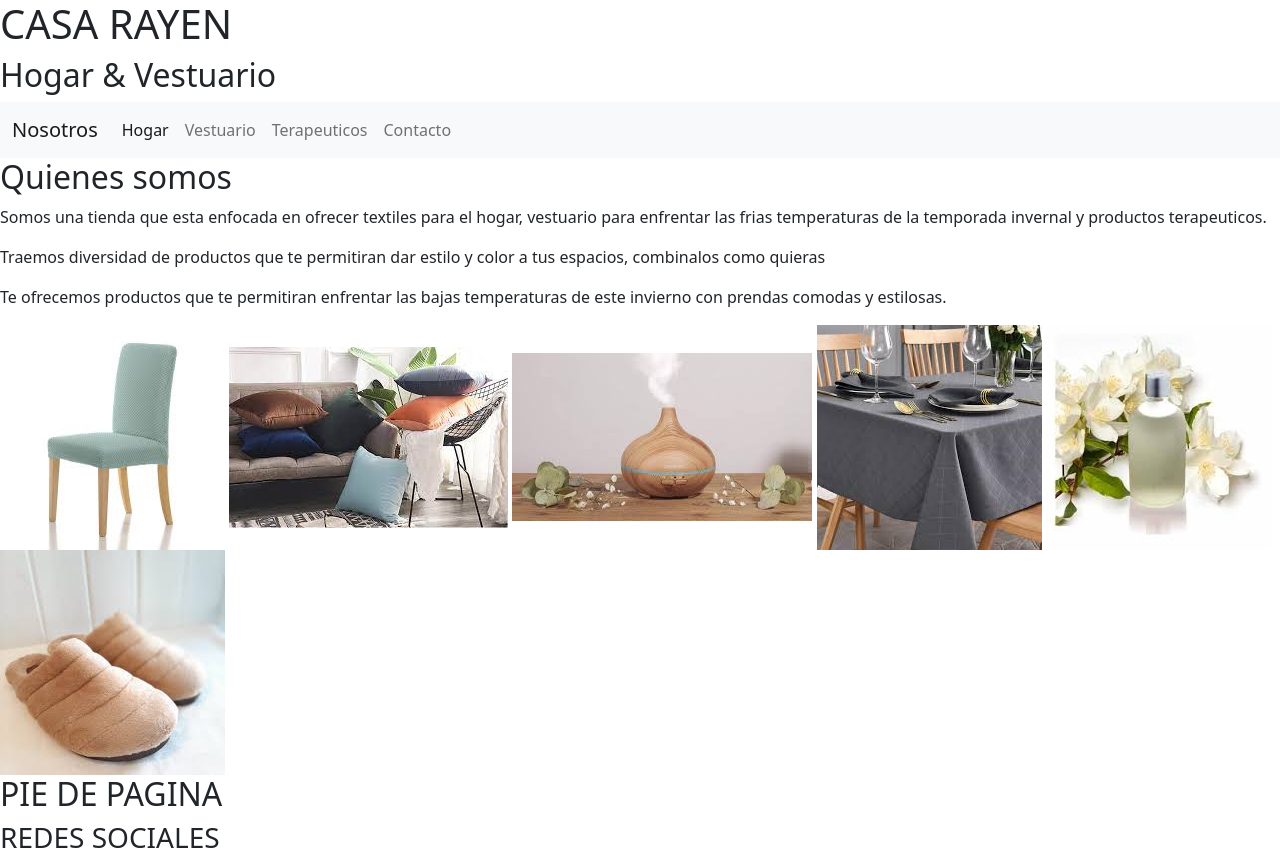
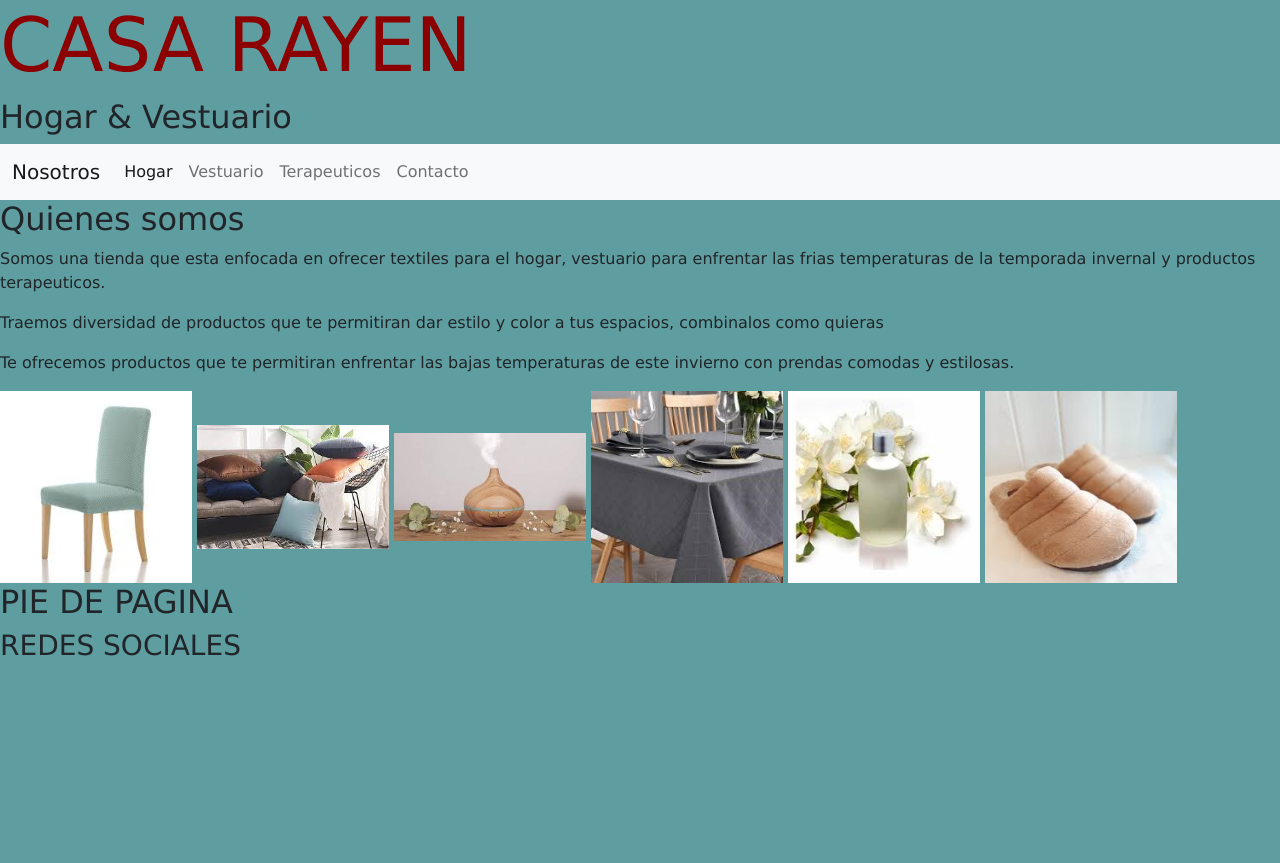
Before and after one commit to luisaol25/proyecto-tienda-varios, a plain HTML site: page index.html in a window 1280 px wide. After the commit the page ends 800 px from the top, so only its background shows below. Drawn offline with nearby package versions, Linux system fonts and the light colour scheme.

Commit message:
Segunda Entrega Proyecto final

```diff
--- a/css/style.css
+++ b/css/style.css
@@ -1,3 +1,27 @@
+body{
+    font-family: 'Lucida Sans', 'Lucida Sans Regular', 'Lucida Grande', 'Lucida Sans Unicode', Geneva, Verdana, sans-serif;
+    background-color: cadetblue;
+}
+h1{
+    font-size: 75px;
+    color: darkred;
+}
+#imagenes img{
+    width: 15%;
+    transition: all 300ms;
+    position: relative;
+
+}
+
+#imagenes img:hover{
+    transform: scale(1.15);
+}
+
+.nav{
+    background-color: currentColor;
+}
+
+
 ul{
     background-color: rgb(56, 87, 87);
 
@@ -8,7 +32,7 @@ li{
     background-color: cornflowerblue;
     margin-right: 20%;
 
-    ;
+
 }
 
 a{
@@ -20,3 +44,9 @@ a{
 
 
 }
+
+.icon{
+    position:relative;
+    display: inline-flex;
+
+}
--- a/index.html
+++ b/index.html
@@ -12,7 +12,7 @@
     <h1>CASA RAYEN</h1>
     <h2>Hogar & Vestuario</h2>
 
-    <header class=>
+    <header>
 
         <nav class="navbar navbar-expand-lg navbar-light bg-light">
             <div class="container-fluid">
@@ -42,8 +42,8 @@
           <p>Te ofrecemos productos que te permitiran enfrentar las bajas temperaturas de este invierno con prendas comodas y estilosas.</p>
     </main>
 
-    <div>
-        <img src="./images/funda-sillas-verde.jfif" alt="funda-sillas-verde">
+    <div id="imagenes">
+        <img src ="./images/funda-sillas-verde.jfif" alt="funda-sillas-verde">
         <img src="./images/fundas-cojin.jfif" alt="fundas-cojin">
         <img src="./images/difusor-aroma-madera.jfif" alt="">
         <img src="./images/mantel-plomo.jfif" alt="mantel-plomo">
@@ -52,12 +52,11 @@
     </div>
 
 
-
       <footer>
         <h2>PIE DE PAGINA</h2>
         <H3>REDES SOCIALES</H3>
 
-      </footer>
+          </footer>
       <script src="https://cdn.jsdelivr.net/npm/bootstrap@5.1.3/dist/js/bootstrap.bundle.min.js" integrity="sha384-ka7Sk0Gln4gmtz2MlQnikT1wXgYsOg+OMhuP+IlRH9sENBO0LRn5q+8nbTov4+1p" crossorigin="anonymous"></script>
 
 
```
Also changed, not shown: sections/hogar.html (+1 -1 lines), sections/terapeuticos.html (+1 -1 lines), sections/vestuario.html (+1 -1 lines).
